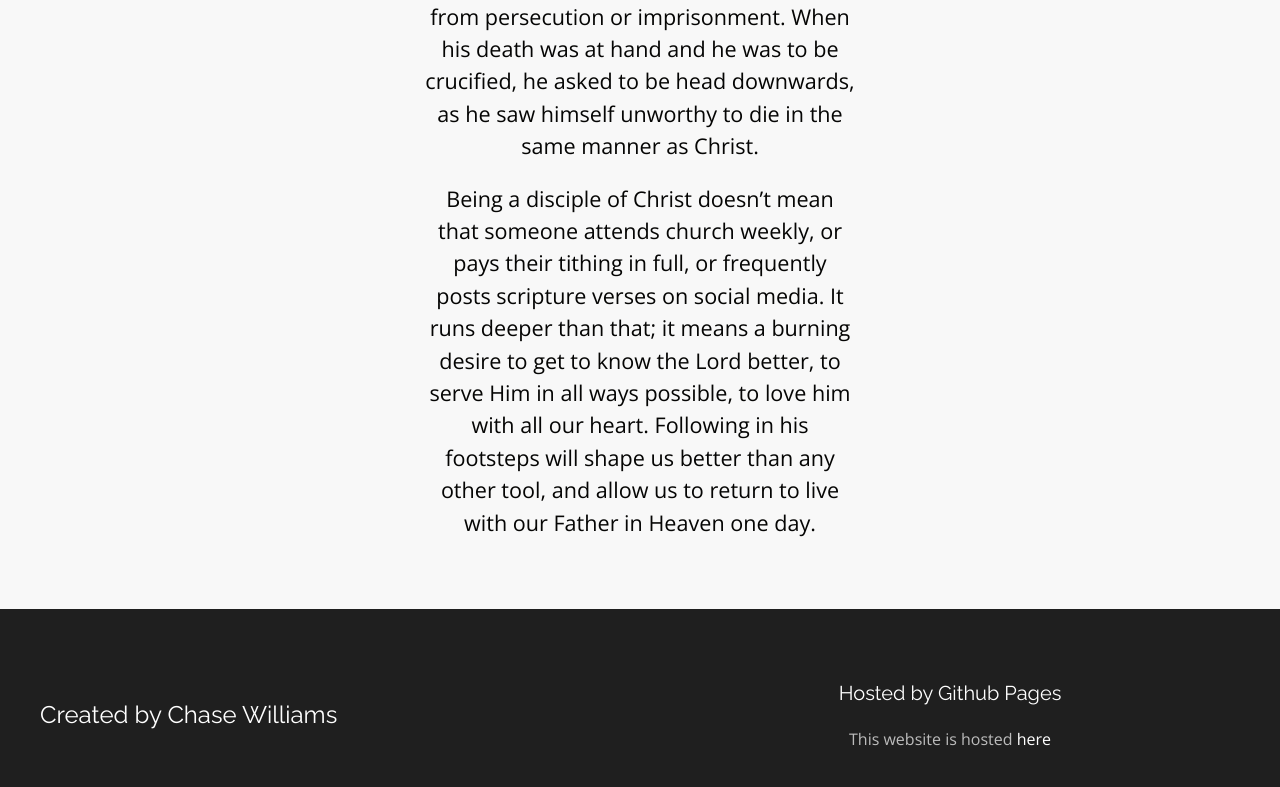
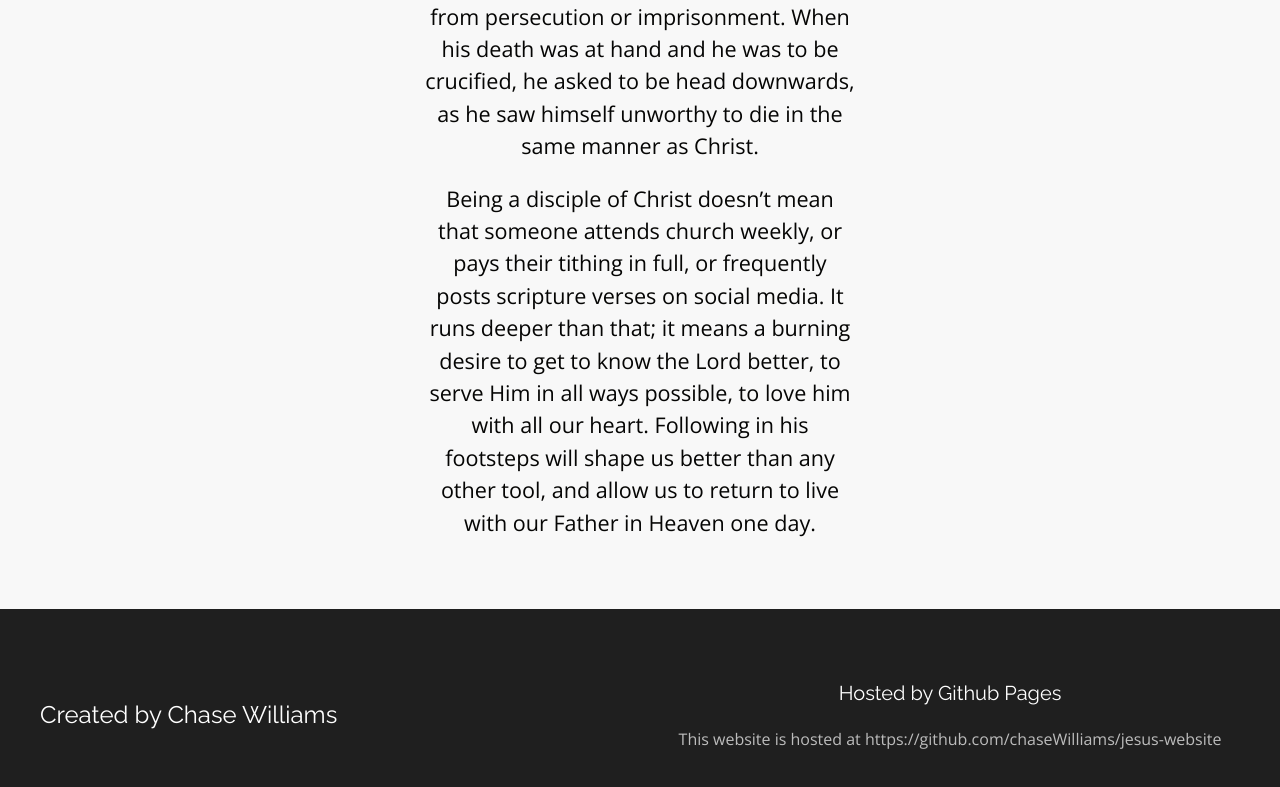
Before and after one commit to chaseWilliams/jesus-website, a plain HTML site: page disciple.html in a window 1280 px wide. Shown: the part 4724-5511 px from the top of the page. Drawn offline with nearby package versions, Linux system fonts and the light colour scheme.

Commit message:
updated footer

```diff
--- a/disciple.html
+++ b/disciple.html
@@ -99,7 +99,7 @@
                 </div>
                 <div class="uk-width-expand uk-text-center">
                     <h4>Hosted by Github Pages</h4>
-                    <p>This website is hosted <a href="https://github.com/chaseWilliams/jesus-website">here</a></p>
+                    <p>This website is hosted at https://github.com/chaseWilliams/jesus-website</p>
                 </div>
             </div>
         </div>
```
Also changed, not shown: index.html (+1 -1 lines), life.html (+1 -1 lines).
